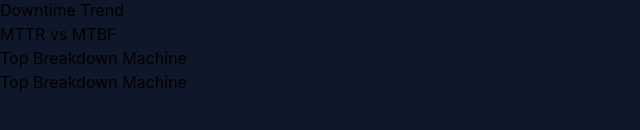
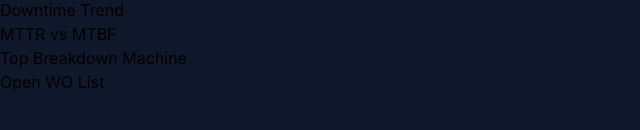
Before and after one commit to dinullubis/taco-engineering-summary, a React (Vite) app: page / in a window 1280 px wide. Shown: the part 506-636 px from the top of the page, without its empty margins (0-640 px from the left). Built offline with nearby package versions, Linux system fonts and the light colour scheme; no server answers.

Commit message:
Update OpenWOTable.tsx

```diff
--- a/src/components/OpenWOTable.tsx
+++ b/src/components/OpenWOTable.tsx
@@ -1,13 +1,13 @@
-function TopBreakdownTable() {
+function OpenWOTable() {
 
   return (
     <div className="bg-[#1E293B] rounded-xl p-5">
       <h3 className="text-white text-lg font-semibold">
-        Top Breakdown Machine
+        Open WO List
       </h3>
     </div>
   );
 
 }
 
-export default TopBreakdownTable;
+export default OpenWOTable;
```
